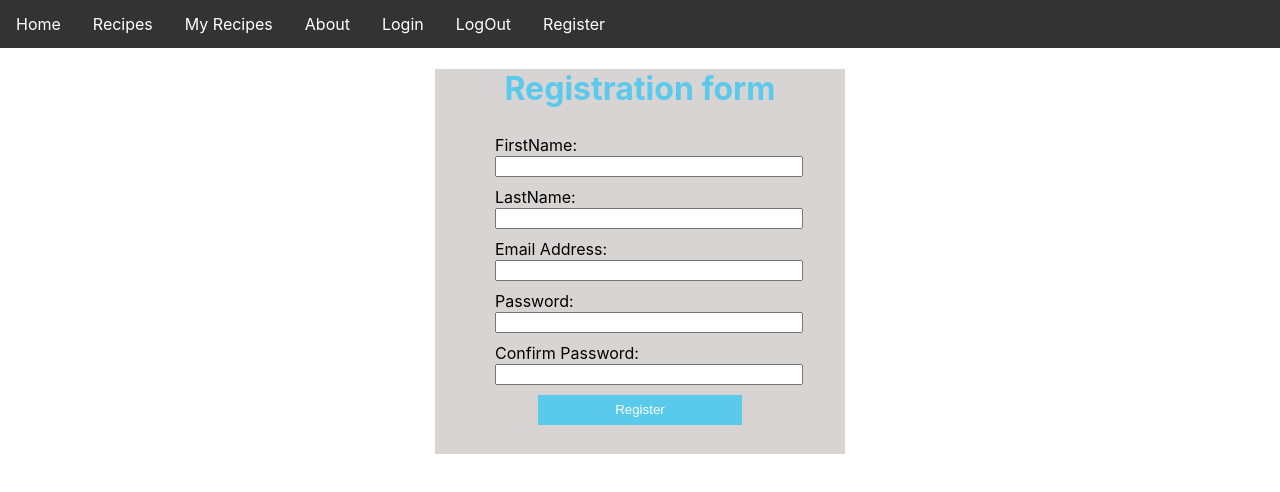
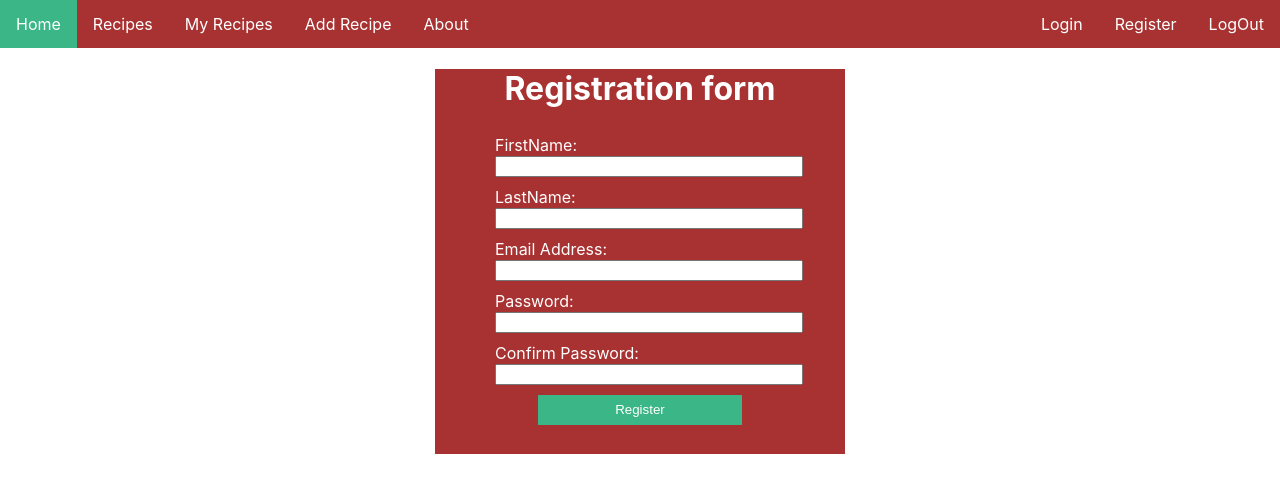
Before and after one commit to VangelIliev/SoftuniReactProject, a React (Create React App) app in the folder softuni-react/: page /Register in a window 1280 px wide. Shown: the top 492 px of the page. Built offline with nearby package versions, Linux system fonts and the light colour scheme.

Commit message:
Fixing colors register and login form

```diff
--- a/softuni-react/src/components/header/Header.module.css
+++ b/softuni-react/src/components/header/Header.module.css
@@ -3,13 +3,18 @@
     margin: 0;
     padding: 0;
     overflow: hidden;
-    background-color: #333;
+    background-color: #a83232;
   }
-
+  .userNav{
+    float:right;
+  }
   .item {
     float: left;
   }
-
+  .userNav:hover{
+    background-color: rgb(59, 182, 135);
+    cursor: pointer;
+  }
   .link {
     display: block;
     color: white;
@@ -17,7 +22,7 @@
     padding: 14px 16px;
     text-decoration: none;
   }
-
-  .link :hover {
-    background-color: #111;
+  .item:hover{
+    background-color: rgb(59, 182, 135);
+    cursor: pointer;
   }
--- a/softuni-react/src/components/header/header.js
+++ b/softuni-react/src/components/header/header.js
@@ -1,16 +1,17 @@
-import styles from './header.module.css';
+import styles from './Header.module.css';
 function Header() {
     return (
         <nav className="bg-dark navbar-dark navbar">
             <div className="row col-12 d-flex justify-content-center text-white">
                 <ul className={styles.navigation}>
-                    <li className={styles.item}><a className={styles.link} href="home">Home</a></li>
-                    <li className={styles.item}><a className={styles.link}>Recipes</a></li>
-                    <li className={styles.item}><a className={styles.link}>My Recipes</a></li>
-                    <li className={styles.item}><a className={styles.link}>About</a></li>
-                    <li className={styles.item}><a className={styles.link} href="Login">Login</a></li>
-                    <li className={styles.item}><a className={styles.link}>LogOut</a></li>
-                    <li className={styles.item}><a className={styles.link} href="Register">Register</a></li>
+                    <li className={styles.item}><a className={styles.link} href="Home">Home</a></li>
+                    <li className={styles.item}><a className={styles.link} href="Recipes">Recipes</a></li>
+                    <li className={styles.item}><a className={styles.link} href="MyRecipes">My Recipes</a></li>
+                    <li className={styles.item}><a className={styles.link} href="AddRecipe">Add Recipe</a></li>
+                    <li className={styles.item}><a className={styles.link} href="About">About</a></li>
+                    <li className={styles.userNav}><a className={styles.link} href="Logout">LogOut</a></li>
+                    <li className={styles.userNav}><a className={styles.link} href="Register">Register</a></li>
+                    <li className={styles.userNav}><a className={styles.link} href="Login">Login</a></li>
                 </ul>
             </div>
         </nav>
--- a/softuni-react/src/components/login/login.js
+++ b/softuni-react/src/components/login/login.js
@@ -13,7 +13,7 @@ function LogIn() {
     return (
         <div className={styles.formWrapper}>
         <form>
-            <h1>Log In form</h1>
+            <h1 className={styles.headerLogin}>Log In form</h1>
             <div className={styles.form}>
             <div className={styles.formFieldWrapper}>
                 <div>
--- a/softuni-react/src/components/login/login.module.css
+++ b/softuni-react/src/components/login/login.module.css
@@ -1,8 +1,8 @@
-h1{
-    color: rgb(89, 202, 236);
+.headerLogin{
+    color: white;
 }
 .formWrapper{
-    background-color: #d8d4d4;
+    background-color: #a83232;
     width: 32%;
     height: 235px;
     margin-left: auto;
@@ -20,6 +20,7 @@ h1{
 }
 .formLabel{
     margin-left: 5px;
+    color: white;
 }
 .formInput{
     margin-left: 5px;
@@ -31,7 +32,7 @@ h1{
 .buttonRegister{
     width: 50%;
     height: 30px;
-    background-color: rgb(89, 202, 236);
+    background-color: rgb(59, 182, 135);
     color: white;
     margin-top: 5px;
     border: 1px white;
--- a/softuni-react/src/components/register/register.js
+++ b/softuni-react/src/components/register/register.js
@@ -25,7 +25,7 @@ function Register(){
     return (
         <div className={styles.formWrapper}>
         <form>
-            <h1>Registration form</h1>
+            <h1 className={styles.headerRegister}>Registration form</h1>
             <div className={styles.form}>
             <div className={styles.formFieldWrapper}>
                     <div>
--- a/softuni-react/src/components/register/register.module.css
+++ b/softuni-react/src/components/register/register.module.css
@@ -1,8 +1,8 @@
-h1{
-    color: rgb(89, 202, 236);
+.headerRegister{
+    color: white;
 }
 .formWrapper{
-    background-color: #d8d4d4;
+    background-color: #a83232;
     width: 32%;
     height: 385px;
     margin-left: auto;
@@ -20,18 +20,19 @@ h1{
 }
 .formLabel{
     margin-left: 5px;
+    color: white;
 }
 .formInput{
     margin-left: 5px;
     width: 100%;
 }
 .formInput:hover{
-    border-color: aqua;
+    border-color: rgb(59, 182, 135);
 }
 .buttonRegister{
     width: 50%;
     height: 30px;
-    background-color: rgb(89, 202, 236);
+    background-color: rgb(59, 182, 135);
     color: white;
     margin-top: 5px;
     border: 1px white;
```
